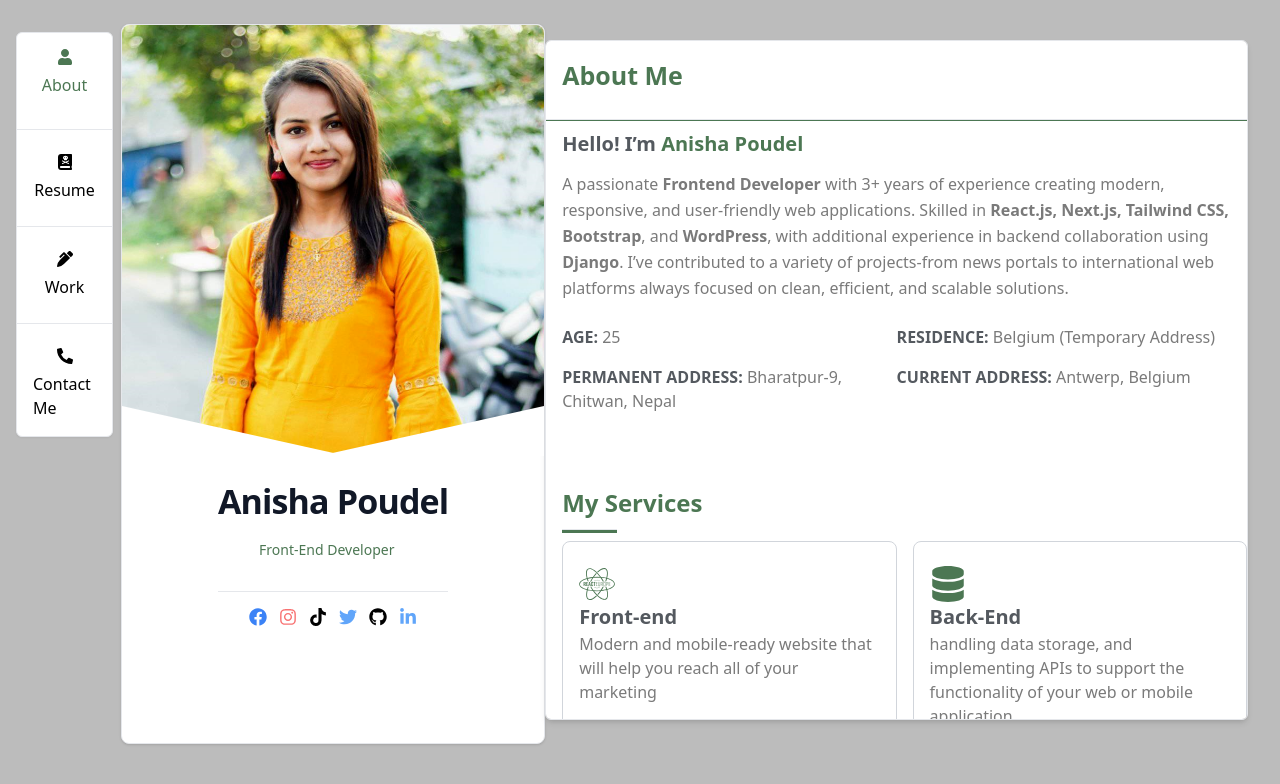
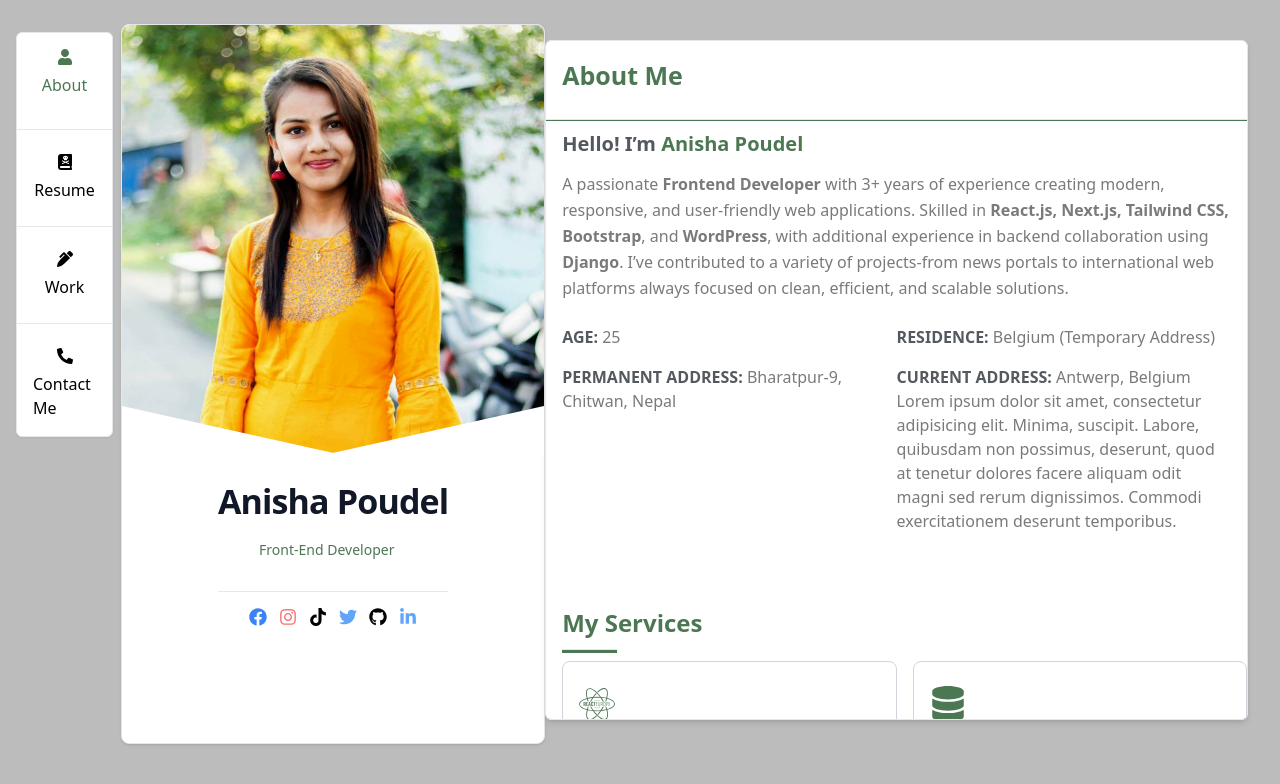
Before and after one commit to anishap123/My_portfolio, a React (Create React App) app: page / in a window 1280 px wide. Shown: the top 784 px of the page. Built offline with nearby package versions, Linux system fonts and the light colour scheme.

Commit message:
last change in about page

```diff
--- a/src/pages/About.jsx
+++ b/src/pages/About.jsx
@@ -80,6 +80,7 @@ const About = () => {
                 CURRENT ADDRESS:
               </span>{" "}
               Antwerp, Belgium
+Lorem ipsum dolor sit amet, consectetur adipisicing elit. Minima, suscipit. Labore, quibusdam non possimus, deserunt, quod at tenetur dolores facere aliquam odit magni sed rerum dignissimos. Commodi exercitationem deserunt temporibus.
 
             </div>
           </div>
```
